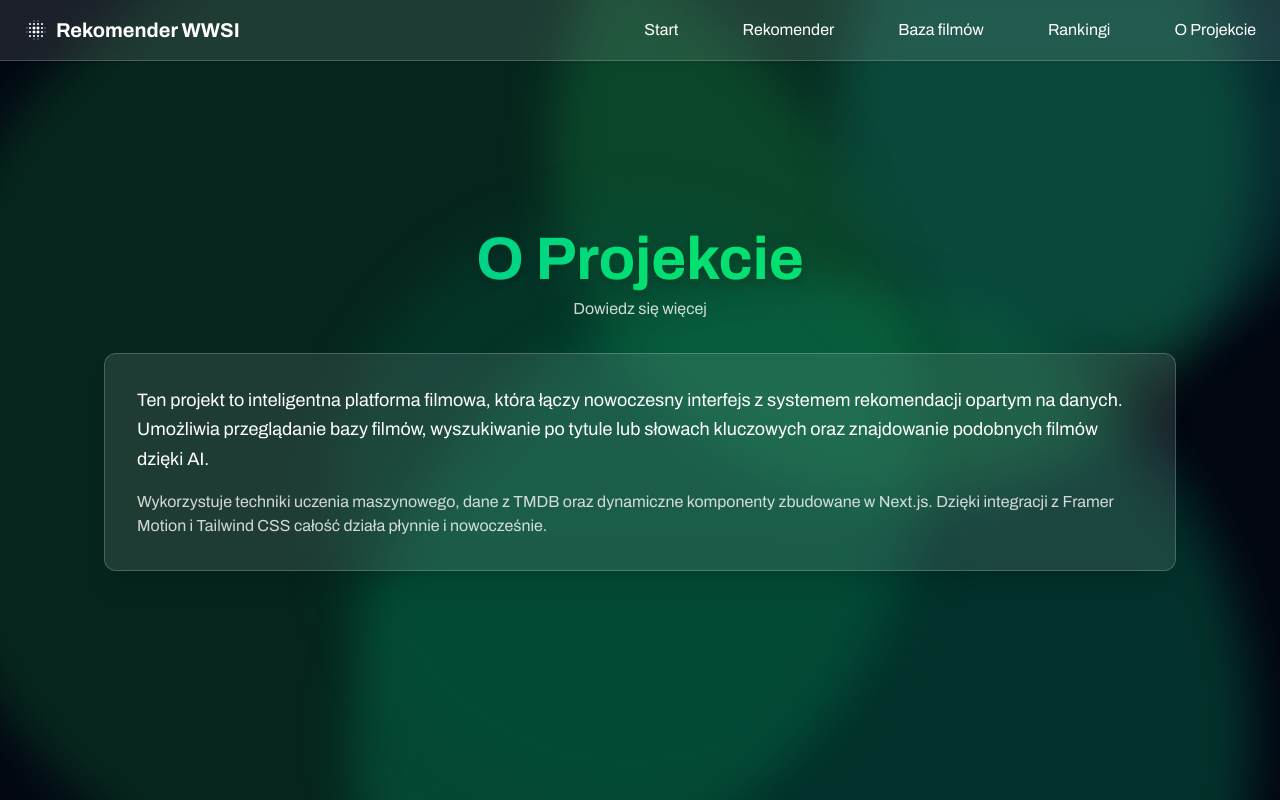
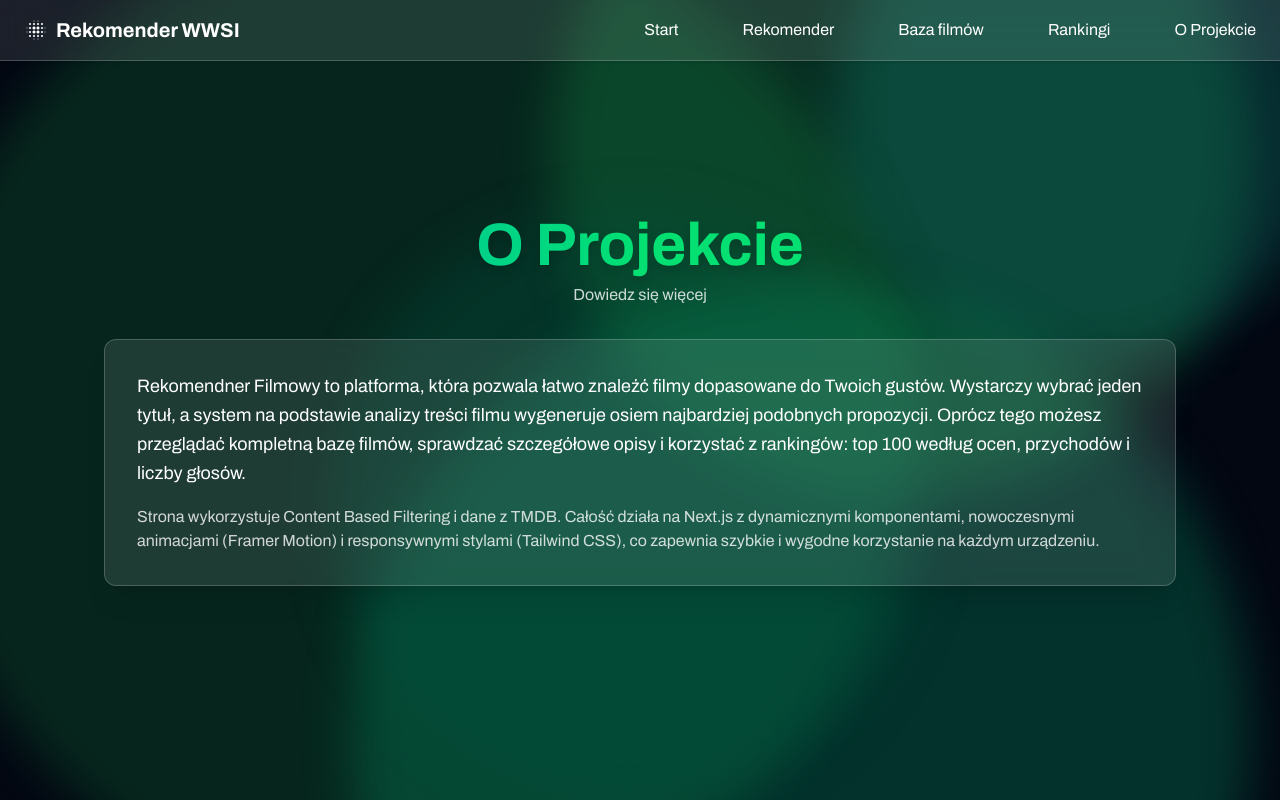
Before and after one commit to Swierszczykowaty/recommender-web, a Next.js app: page /about in a window 1280 px wide. Built offline with nearby package versions, Linux system fonts and the light colour scheme; a web font is replaced by a local one.

Commit message:
[ADD] - Ranking Title + Card fix + Promise FIX

```diff
--- a/src/app/about/page.tsx
+++ b/src/app/about/page.tsx
@@ -26,16 +26,19 @@ export default function AboutPage() {
             className="mt-8 p-8 rounded-xl bg-white/10 backdrop-blur-lg border border-white/20 text-white shadow-xl"
           >
             <p className="text-md md:text-lg leading-relaxed">
-              Ten projekt to inteligentna platforma filmowa, która łączy
-              nowoczesny interfejs z systemem rekomendacji opartym na danych.
-              Umożliwia przeglądanie bazy filmów, wyszukiwanie po tytule lub
-              słowach kluczowych oraz znajdowanie podobnych filmów dzięki AI.
+              Rekomendner Filmowy to platforma, która pozwala łatwo znaleźć
+              filmy dopasowane do Twoich gustów. Wystarczy wybrać jeden tytuł, a
+              system na podstawie analizy treści filmu wygeneruje osiem
+              najbardziej podobnych propozycji. Oprócz tego możesz przeglądać
+              kompletną bazę filmów, sprawdzać szczegółowe opisy i korzystać z
+              rankingów: top 100 według ocen, przychodów i liczby głosów.
             </p>
 
             <p className="text-md mt-4 text-white/80">
-              Wykorzystuje techniki uczenia maszynowego, dane z TMDB oraz
-              dynamiczne komponenty zbudowane w Next.js. Dzięki integracji z
-              Framer Motion i Tailwind CSS całość działa płynnie i nowocześnie.
+              Strona wykorzystuje Content Based Filtering i dane z TMDB. Całość
+              działa na Next.js z dynamicznymi komponentami, nowoczesnymi
+              animacjami (Framer Motion) i responsywnymi stylami (Tailwind CSS),
+              co zapewnia szybkie i wygodne korzystanie na każdym urządzeniu.
             </p>
           </motion.div>
         </div>
--- a/src/app/movies/[id]/page.tsx
+++ b/src/app/movies/[id]/page.tsx
@@ -380,7 +380,8 @@ export default function MovieDetailPage() {
         onClose={() => setIsModalOpen(false)}
         movie={movie}
       />
-      <motion.div className="fixed mb-4 xl:mb-0 xl:mr-0 bottom-6 mr-4 right-6 z-50"
+
+      <motion.div className="fixed mb-4 xl:mb-0 xl:mr-0 bottom-6 mr-4 right-4 md:right-6 z-50"
             initial={{ opacity: 0, y: 10 }}
             animate={{ opacity: 1, y: 0 }}
             transition={{ duration: 0.4, ease: "easeOut" }}>
--- a/src/app/rankings/[type]/page.tsx
+++ b/src/app/rankings/[type]/page.tsx
@@ -1,36 +1,51 @@
-// src/app/rankings/[type]/page.tsx
 import { Suspense } from 'react';
 import dynamic from 'next/dynamic';
 import raw from '@/data/full_data_web.json';
 import type { Movie } from '@/types/movie';
-import { RANKING_TYPES, RankingType } from '../page';
+import { RANKING_TYPES, RankingType } from '@/lib/ranking-types';
 import LoadingMovies from '@/components/global/Loading';
 
 const MovieRankingList = dynamic(
   () => import('@/components/rankings/MovieRankingList')
 );
 
-interface Props {
-  params: { type: string };
+// Define the shape of the object that the 'params' Promise will resolve to.
+type ResolvedPageParams = { type: string };
+
+// Define the props for the RankingPage component.
+// Crucially, we are telling TypeScript that 'params' will *always* be a Promise
+// that resolves to our ResolvedPageParams. This satisfies Next.js's internal
+// PageProps constraint which expects 'params' to be Promise<any>.
+interface RankingPageProps {
+  params: Promise<ResolvedPageParams>;
+  // If your page also accepts search parameters (e.g., /rankings/votes?page=1),
+  // you would also define them here, similarly possibly wrapped in a Promise
+  // if Next.js's internal types demand it for searchParams as well (less common for searchParams).
+  // searchParams?: { [key: string]: string | string[] | undefined };
 }
 
-export default function RankingPage({ params }: Props) {
-  // weryfikacja, czy to nasz typ
-  if (!RANKING_TYPES.find((t) => t.key === params.type)) {
+// NAJWAŻNIEJSZE:
+export default async function RankingPage({ params }: RankingPageProps) {
+  // Await params because the Next.js runtime explicitly gave an error
+  // stating it should be awaited.
+  const awaitedParams = await params;
+  const { type } = awaitedParams; // Access the 'type' property from the resolved object.
+
+  if (!RANKING_TYPES.find((t) => t.key === type)) {
     return <p className="text-white p-8">Niepoprawny typ rankingu</p>;
   }
 
-  const type = params.type as RankingType;
+  const rankingType = type as RankingType;
   const movies = (raw as Movie[]).slice();
 
   // sortowanie wg type
   let sorted: Movie[];
-  switch (type) {
+  switch (rankingType) {
     case 'votes':
       sorted = movies.sort((a, b) => (b.vote_count ?? 0) - (a.vote_count ?? 0));
       break;
     case 'revenue':
-      sorted = movies.sort((a, b) => (b.revenue   ?? 0) - (a.revenue   ?? 0));
+      sorted = movies.sort((a, b) => (b.revenue ?? 0) - (a.revenue ?? 0));
       break;
     case 'rating':
     default:
@@ -42,7 +57,7 @@ export default function RankingPage({ params }: Props) {
 
   return (
     <Suspense fallback={<LoadingMovies message="Ładowanie rankingu..." />}>
-      <MovieRankingList movies={top100} type={type} />
+      <MovieRankingList movies={top100} type={rankingType} />
     </Suspense>
   );
 }
--- a/src/app/rankings/page.tsx
+++ b/src/app/rankings/page.tsx
@@ -3,13 +3,6 @@ import Container from "@/components/global/Container";
 import Title from "@/components/global/Title";
 import RankingCard from "@/components/rankings/RankingCard";
 
-export const RANKING_TYPES = [
-  { key: "rating", label: "Najlepiej oceniane" },
-  { key: "votes", label: "Najwięcej głosów" },
-  { key: "revenue", label: "Największy zysk" },
-] as const;
-
-export type RankingType = (typeof RANKING_TYPES)[number]["key"];
 
 export default function RankingsIndex() {
   return (
@@ -19,8 +12,8 @@ export default function RankingsIndex() {
           <Title
             subtitle="Sprawdź najlepsze produkcje"
             gradientFrom="from-pink-700"
-            gradientVia="via-rose-600"
-            gradientTo="to-red-600"
+            gradientVia="via-rose-500"
+            gradientTo="to-red-700"
           >
             Baza rankingów
           </Title>
--- a/src/app/recommender/page.tsx
+++ b/src/app/recommender/page.tsx
@@ -31,11 +31,7 @@ export default function RecommenderSearchPage() {
   useEffect(() => {
     if (searchQuery === "" && searchResults.length === 0) {
       const filtered = movies
-        .filter(
-          (m) =>
-            m.popularity &&
-            m.popularity > 100.0
-        )
+        .filter((m) => m.popularity && m.popularity > 100.0)
         .sort(() => 0.5 - Math.random())
         .slice(0, 12);
       setSearchResults(filtered);
@@ -75,7 +71,11 @@ export default function RecommenderSearchPage() {
                   key={movie.id}
                   initial={{ opacity: 0, y: 20 }}
                   animate={{ opacity: 1, y: 0 }}
-                    transition={{ delay: i * 0.05, duration: 0.4, ease: "easeOut" }}
+                  transition={{
+                    delay: i * 0.05,
+                    duration: 0.4,
+                    ease: "easeOut",
+                  }}
                 >
                   <MovieCardSmall
                     movie={movie}
@@ -92,7 +92,6 @@ export default function RecommenderSearchPage() {
             Brak wyników dla &quot;{searchQuery}&quot;. Spróbuj innej frazy.
           </p>
         )}
-
       </Container>
     </section>
   );
--- a/src/components/hero/Hero.tsx
+++ b/src/components/hero/Hero.tsx
@@ -4,10 +4,7 @@ import Title from "@/components/global/Title";
 import Container from "@/components/global/Container";
 import React from "react";
 import HeroCard from "@/components/rankings/RankingCard";
-const handleOpenRanking = () => {
-  // Tutaj możesz dodać logikę, np. przekierowanie na inną stronę
-  alert("Przycisk rankingu został kliknięty!");
-};
+
 export default function Hero() {
   return (
     <section className="relative min-h-screen flex item-start md:items-center justify-center overflow-hidden pt-32 md:pt-0 mb-10 md:mb-0">
--- a/src/components/rankings/MovieRankingList.tsx
+++ b/src/components/rankings/MovieRankingList.tsx
@@ -3,9 +3,10 @@
 
 import React from "react";
 import type { Movie } from "@/types/movie";
-import type { RankingType } from "@/app/rankings/page";
+import type { RankingType } from "@/lib/ranking-types";
 import MovieRankingCard from "./MovieRankingCard";
 import Container from "@/components/global/Container";
+import Title from "@/components/global/Title";
 
 interface Props {
   movies: Movie[];
@@ -22,9 +23,16 @@ export default function MovieRankingList({ movies, type }: Props) {
   return (
     <section className="min-h-screen pt-32">
       <Container>
-        <h2 className="text-3xl text-white mb-6">
-          Top 100 wg&nbsp;{LABELS[type]}
-        </h2>
+        <div className="mb-10 text-center flex justify-center">
+          <Title
+            subtitle={`Na podstawie parametru: ${LABELS[type]}`}
+            gradientFrom="from-pink-700"
+            gradientVia="via-rose-500"
+            gradientTo="to-red-700"
+          >
+            Ranking Top 100
+          </Title>
+        </div>
         <div className="space-y-4">
           {movies.map((movie, idx) => (
             <MovieRankingCard
--- /dev/null
+++ b/src/lib/ranking-types.ts
@@ -0,0 +1,8 @@
+// src/app/rankings/ranking-types.ts
+export const RANKING_TYPES = [
+  { key: "rating", label: "Najlepiej oceniane" },
+  { key: "votes", label: "Najwięcej głosów" },
+  { key: "revenue", label: "Największy zysk" },
+] as const;
+
+export type RankingType = (typeof RANKING_TYPES)[number]["key"];
```
Also changed, not shown: src/components/rankings/MovieRankingCard.tsx (+21 -23 lines), 1 other file (tests, documents, lock files or other folders). Lines whose indentation alone changed are shown as unchanged.
